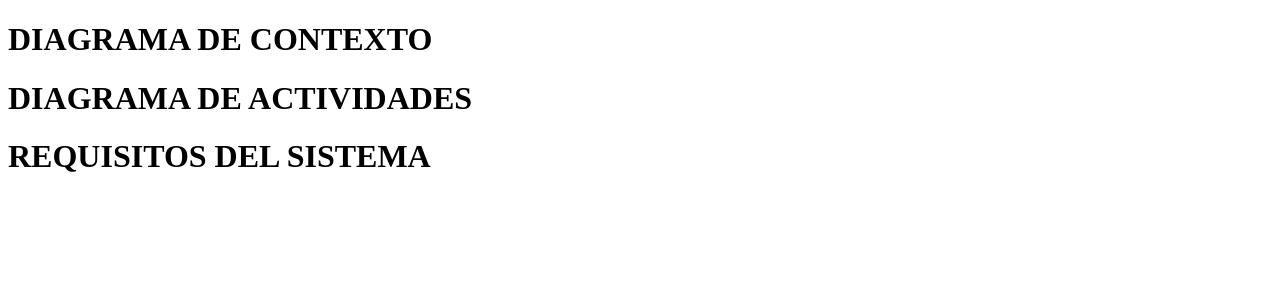
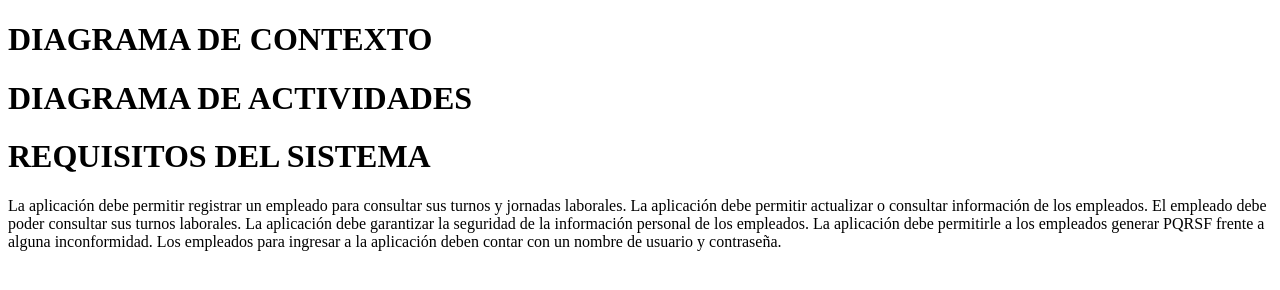
Before and after one commit to jhon03/DiplomadoCorpoteo, a plain HTML site: page Practicas/Levantamiento de Requerimientos.html in a window 1280 px wide. Drawn offline with Linux system fonts and the light colour scheme.

Commit message:
Modificación

```diff
--- a/Practicas/Levantamiento de Requerimientos.html
+++ b/Practicas/Levantamiento de Requerimientos.html
@@ -13,6 +13,12 @@
 <h1>DIAGRAMA DE ACTIVIDADES </h1>
 
 <h1>REQUISITOS DEL SISTEMA</H1>
+    La aplicación debe permitir registrar un empleado para consultar sus turnos y jornadas laborales.
+    La aplicación debe permitir actualizar o consultar información de los empleados.
+    El empleado debe poder consultar sus turnos laborales.
+    La aplicación debe garantizar la seguridad de la información personal de los empleados.
+    La aplicación debe permitirle a los empleados generar PQRSF frente a alguna inconformidad.
+    Los empleados para ingresar a la aplicación deben contar con un nombre de usuario y contraseña.
 
 
 
```
